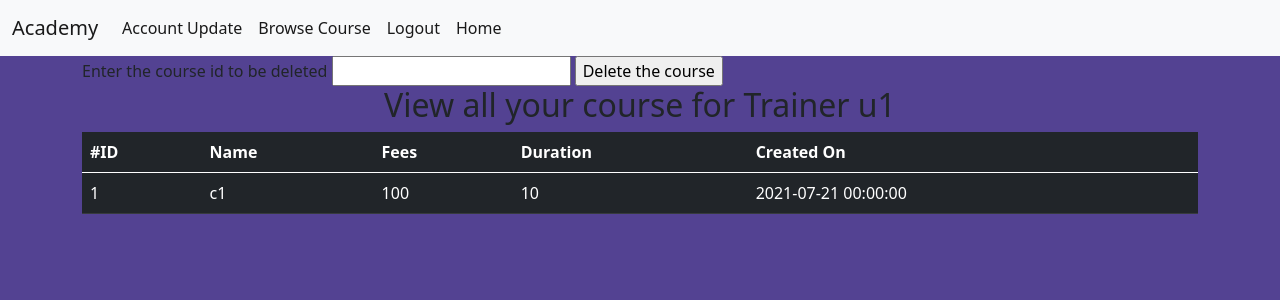
After one commit to satishkr39/Academy_Management, a Flask app: page /delete in a window 1280 px wide. The commit adds this page. Shown: the top 300 px of the page. Run offline with Flask 2, Linux system fonts and the light colour scheme; a user stored in the database is signed in; data comes from the database, SQL or seed files in the repository; both versions use the stored data as it was after the commit.

Commit message:
adding course section for trainers

```diff
--- a/project/__init__.py
+++ b/project/__init__.py
@@ -10,7 +10,8 @@ app = Flask(__name__)
 
 login_manager = LoginManager()
 login_manager.init_app(app)
-login_manager.login_view = 'login'
+login_manager.login_view = 'user.login'  # this is to redirect user to login page when they try
+                                        # to access any page which they are not authorized
 
 basedir = os.path.abspath(os.path.dirname(__file__))
 
@@ -31,6 +32,8 @@ def index():
 # import all the blueprints down here
 from project.users.views import user_blueprint
 from project.course.views import course_blueprint
+from project.error_pages.views import error_blueprint
 
+app.register_blueprint(error_blueprint)
 app.register_blueprint(course_blueprint)
 app.register_blueprint(user_blueprint)
--- a/project/course/forms.py
+++ b/project/course/forms.py
@@ -9,3 +9,7 @@ class AddCourseForm(FlaskForm, UserMixin):
     course_duration = IntegerField("Enter the course duration in hours: ", validators=[DataRequired()])
     course_creation = DateField("Enter the date created for course: ",format='%m/%d/%Y', validators=[DataRequired()])
     submit = SubmitField("Create Course")
+
+class DeleteCourseForm(FlaskForm, UserMixin):
+    course_id = IntegerField("Enter the course id to be deleted")
+    submit = SubmitField("Delete the course")
--- /dev/null
+++ b/project/course/templates/course/view_course.html
@@ -0,0 +1,51 @@
+<!DOCTYPE html>
+{% extends "base.html" %}
+<html lang="en">
+<head>
+    <meta charset="UTF-8">
+    <title>{% block title %} View Course{% endblock %}</title>
+</head>
+<body>
+{% block content %}
+<div class="container">
+    <!-- form will be present only when delete is required -->
+    <form method="POST">
+        {% if condition %}
+        {{ form.hidden_tag() }}
+        {{ form.course_id.label }} {{ form.course_id }}
+        {{ form.submit }}
+        {% endif %}
+    </form>
+
+    {% for item in get_flashed_messages() %}
+    <div class="badge bg-primary text-wrap" style="width: 50rem;">
+        <p>{{item}}</p></div>
+    {% endfor %}
+
+    <h2 align="center"> View all your course for Trainer {{ current_user.username }} </h2>
+    <table class="table table-dark table-hover">
+        <thead>
+        <tr>
+            <th scope="col">#ID</th>
+            <th scope="col">Name</th>
+            <th scope="col">Fees</th>
+            <th scope="col">Duration</th>
+            <th scope="col">Created On</th>
+        </tr>
+        </thead>
+        <tbody>
+        {% for item in course %}
+        <tr>
+            <td scope="row">{{item.course_id}}</td>
+            <td>{{item.course_name}}</td>
+            <td>{{item.course_fee}}</td>
+            <td>{{item.course_duration}}</td>
+            <td>{{item.course_created}}</td>
+        </tr>
+        {% endfor %}
+        </tbody>
+    </table>
+    {% endblock %}
+</div>
+</body>
+</html>
--- a/project/course/views.py
+++ b/project/course/views.py
@@ -1,16 +1,16 @@
-from project.course.forms import AddCourseForm
+from project.course.forms import AddCourseForm, DeleteCourseForm
 from project import db, app
-from flask import render_template, url_for, redirect, Blueprint, abort
+from flask import render_template, url_for, redirect, Blueprint, abort, session, flash
 from flask_login import login_required, login_user, logout_user, current_user
-from project.models import Course
+from project.models import Course, User
 
 course_blueprint = Blueprint('course', __name__, template_folder='templates/course')
 
+
+@course_blueprint.route('/add_course', methods=['POST', 'GET'])
 @login_required
-@course_blueprint.route('/add_course', methods=['POST', 'GET'])
 def add_course():
     print("Inside Add COurse Form")
-    print(current_user.username)
     if current_user.is_authenticated:
         form = AddCourseForm()
         if form.is_submitted() and form.validate():
@@ -26,6 +26,51 @@ def add_course():
             print(course_add)
             db.session.add(course_add)
             db.session.commit()
+            return redirect(url_for('course.view_course'))
         return render_template('add_course.html', form=form)
     else:
-        return "Please login"
+        abort(403)
+
+# delete course
+@course_blueprint.route('/delete', methods=['POST', 'GET'])
+@login_required
+def delete_course():
+    print("Inside Delete Course")
+    session['condition'] = True
+    form = DeleteCourseForm()
+    if current_user.is_authenticated:
+        all_course = Course.query.filter_by(course_instructor=current_user.username).all()
+        if form.is_submitted() and form.validate():
+            print("Inside valid delete call")
+            course_id = form.course_id.data
+            print("THe ID got to be delted is : ", course_id)
+            course_to_delete = Course.query.filter_by(course_id=course_id).first()
+            if course_to_delete is None:
+                flash("No course found to be deleted")
+                return render_template('view_course.html', form=form, course=all_course, condition=session['condition'])
+            print(course_to_delete)
+            db.session.delete(course_to_delete)
+            db.session.commit()
+            deleted_mess = "Course ID deleted is: "+ str(course_id)
+            flash(deleted_mess)
+            return redirect(url_for('course.view_course'))
+        return render_template('view_course.html',form=form, course=all_course,condition=session['condition'])
+    else:
+        abort(403)
+
+
+# update course
+# @course_blueprint.route('/update/<course_id:int>')
+
+# view all course and will be filtered by trainer
+@course_blueprint.route('/view_course')
+@login_required
+def view_course():
+    session['condition'] = False
+    if current_user.is_authenticated:
+        print("Inside view course auth")
+        all_course = Course.query.filter_by(course_instructor=current_user.username).all()
+        print(all_course)
+        return render_template('view_course.html', course=all_course)
+    else:
+        return redirect(url_for('error.error_403'))
--- a/project/templates/base.html
+++ b/project/templates/base.html
@@ -38,6 +38,10 @@
                     <a class="nav-link active" aria-current="page" href="{{ url_for('user.logout') }}">Logout</a>
                 </li>
 
+                <li class="nav-item">
+                    <a class="nav-link active" aria-current="page" href="{{ url_for('user.welcome') }}">Home</a>
+                </li>
+
                 {% else %}
 
                  <li class="nav-item">
--- a/project/templates/home.html
+++ b/project/templates/home.html
@@ -8,7 +8,7 @@
 <body>
 
     {% block content %}
-    <h1> Home Page</h1>
+    <h1> Merchant Navy Home Page</h1>
     <p>
     {% for items in get_flashed_messages() %}
         {{ item }}
```
Also changed, not shown: project/error_pages/templates/error_pages/403.html (added, +13 -0 lines), project/error_pages/templates/error_pages/404.html (added, +13 -0 lines), project/error_pages/views.py (added, +12 -0 lines), project/templates/welcome.html (+6 -2 lines), project/users/views.py (+14 -1 lines), project/data.sqlite.
